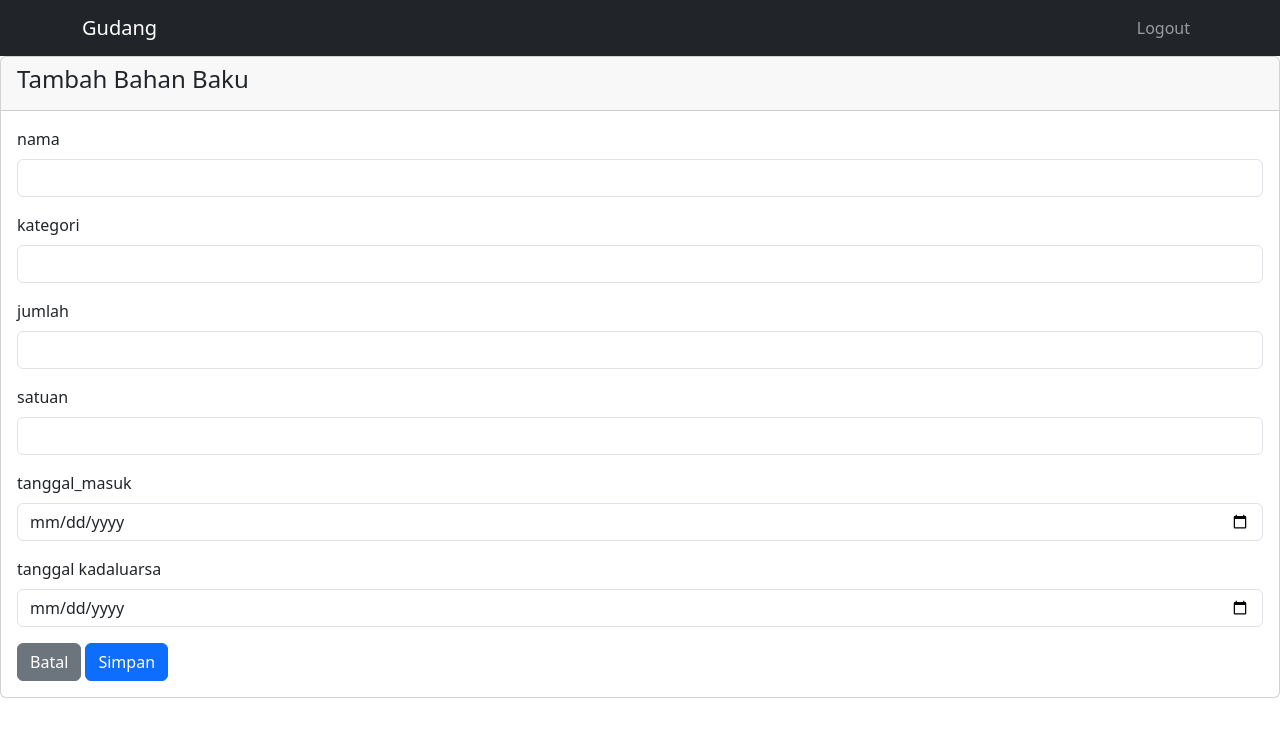
After one commit to irvan-afk/MBG_241511014_2A_IrvanSupriadiSitumorang, a CodeIgniter 4 app: the page made by app/Views/bahan_baku/create.php in a window 1280 px wide. The commit adds this page. Shown: the top 737 px of the page. Run offline with PHP 8.4 and a stand-in for CodeIgniter, Linux system fonts and the light colour scheme; the template is opened without the code that fills it, so the values that code supplies are empty; some libraries are stand-ins or nearby versions.

Commit message:
belunm selesai

```diff
--- a/app/Config/Routes.php
+++ b/app/Config/Routes.php
@@ -9,3 +9,6 @@ $routes->get('/', 'Authcontroller::login');
 $routes->post('checklogin', 'AuthController::LoginAuth');
 $routes->get('dashboard', 'Dashboard::index');
 $routes->get('/logout', 'AuthController::logout');
+
+$routes->get('gudang', 'GudangController::index');
+$routes->get('BahanBaku/create', 'GudangController::create');
--- /dev/null
+++ b/app/Views/bahan_baku/create.php
@@ -0,0 +1,73 @@
+<!DOCTYPE html>
+<html lang="en">
+<head>
+    <meta charset="UTF-8">
+    <meta name="viewport" content="width=device-width, initial-scale=1.0">
+    <title>Gudang</title>
+    <link href="https://cdn.jsdelivr.net/npm/bootstrap@5.3.2/dist/css/bootstrap.min.css" rel="stylesheet">
+</head>
+<body>
+   <nav class="navbar navbar-expand-lg navbar-dark bg-dark">
+        <div class="container">
+            <a class="navbar-brand">Gudang</a>
+            <button class="navbar-toggler" type="button" data-bs-toggle="collapse" data-bs-target="#navbarNav" aria-controls="navbarNav" aria-expanded="false" aria-label="Toggle navigation">
+                <span class="navbar-toggler-icon"></span>
+            </button>
+            <div class="collapse navbar-collapse" id="navbarNav">
+                <ul class="navbar-nav ms-auto">
+                    <?php if(session()->get('isLoggedIn')): ?>
+                        <li class="nav-item">
+                            <a class="nav-link" href="<?= site_url('/logout') ?>">Logout</a>
+                        </li>
+                    <?php else: ?>
+                        <li class="nav-item">
+                            <a class="nav-link" href="<?= site_url('/login') ?>">Login</a>
+                        </li>
+                    <?php endif; ?>
+                </ul>
+            </div>
+        </div>
+    </nav>
+    <div class="card">
+    <div class="card-header">
+        <h4>Tambah Bahan Baku</h4>
+    </div>
+    <div class="card-body">
+        <?php if(session()->getFlashdata('errors')): ?>
+            <div class="alert alert-danger">
+                <?php foreach(session()->getFlashdata('errors') as $error): ?>
+                    <p><?= $error ?></p>
+                <?php endforeach; ?>
+            </div>
+        <?php endif; ?>
+
+        <form action = "<?= site_url('BahanBaku/create') ?>" method = "post">
+            <div class="mb-3">
+                <label for="nama" class="form-label">nama</label>
+                <input type="text" name="name" id="name" class="form-control">
+            </div>
+            <div class="mb-3">
+                <label for="kategori" class="form-label">kategori</label>
+                <input type="text" name="kategori" id="kategori" class="form-control">
+            </div>
+            <div class="mb-3">
+                <label for="jumlah" class="form-label">jumlah</label>
+                <input type="number " name="jumlah" id="jumlah" class="form-control">
+            </div>
+            <div class="mb-3">
+                <label for="satuan" class="form-label">satuan</label>
+                <input type="text" name="satuan" id="satuan" class="form-control">
+            </div>
+            <div class="mb-3">
+                <label for="tanggal_masuk" class="form-label">tanggal_masuk</label>
+                <input type="date" name="tanggal_masuk" id="tanggal_masuk" class="form-control">
+            </div>
+            <div class="mb-3">
+                <label for="tanggal_kadaluarsa" class="form-label">tanggal kadaluarsa</label>
+                <input type="date" name="tanggal_kadaluarsa" id="tanggal_kadaluarsa" class="form-control">
+            </div>
+            <a href="<?= site_url('gudang') ?>" class="btn btn-secondary">Batal</a>
+            <button type="submit" class="btn btn-primary">Simpan</button>
+        </form>
+    </div>
+</div>
--- a/app/Views/gudang.php
+++ b/app/Views/gudang.php
@@ -19,6 +19,9 @@
                         <li class="nav-item">
                             <a class="nav-link" href="<?= site_url('/logout') ?>">Logout</a>
                         </li>
+                        <li class="nav-item">
+                            <a class="nav-link" href="<?= site_url('/gudang') ?>">cek gudang</a>
+                        </li>
                     <?php else: ?>
                         <li class="nav-item">
                             <a class="nav-link" href="<?= site_url('/login') ?>">Login</a>
```
Also changed, not shown: app/Controllers/GudangController.php (added, +30 -0 lines), app/Models/GudangModel.php (added, +14 -0 lines), app/Views/bahan_baku/index.php (added, +79 -0 lines).
